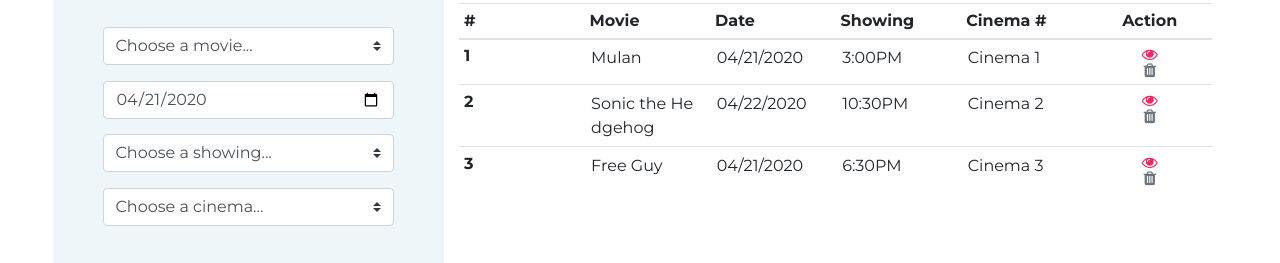
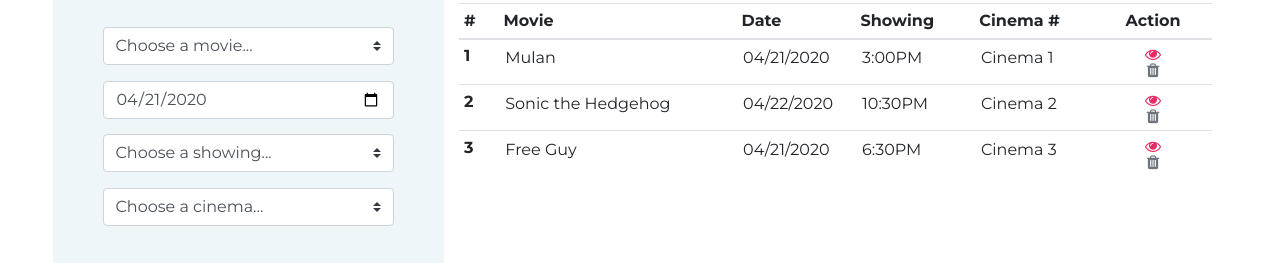
Before and after one commit to ACTIONB34/MRS_Baritugo_Paradela, a plain HTML site: page reservation.html in a window 1280 px wide. Shown: the part 513-776 px from the top of the page. Drawn offline with Linux system fonts and the light colour scheme.

Commit message:
Updated files

```diff
--- a/css/custom.css
+++ b/css/custom.css
@@ -118,16 +118,29 @@ h6 {
 
 table {
     table-layout:fixed;
-    width:100%;
-    word-break: break-all;
-    overflow:hidden;
+  width: 100%;
+  white-space: nowrap;
 }
 
 .table td{
     padding: .40rem;
+  	white-space: nowrap;
+  	overflow: hidden;
+  	text-overflow: ellipsis;
 }
 
  .table th{
     padding: .30rem;
-    width: 20%;
+  	overflow: hidden;
+  	text-overflow: ellipsis;
  }
+
+.row-ID {
+  width: 5%;
+}
+.row-movie {
+  width: 30%;
+}
+.row-others {
+  width: 15%;
+}
--- a/reservation.html
+++ b/reservation.html
@@ -157,12 +157,12 @@
 						<table class="table table-hover">
 							  <thead>
 							    <tr>
-							      <th scope="col">#</th>
-							      <th scope="col">Movie</th>
-							      <th scope="col">Date</th>
-							      <th scope="col">Showing</th>
-							      <th scope="col">Cinema #</th>
-							      <th scope="col" class="text-center">Action</th>
+							      <th class ="row-ID" scope="col">#</th>
+							      <th class ="row-movie" scope="col">Movie</th>
+							      <th class ="row-others" scope="col">Date</th>
+							      <th class ="row-others" scope="col">Showing</th>
+							      <th class ="row-others" scope="col">Cinema #</th>
+							      <th class ="row-others text-center" scope="col">Action</th>
 							    </tr>
 							  </thead>
 							  <tbody>
```
Also changed, not shown: checkout.html (+3 -3 lines), seats.html (+3 -3 lines).
